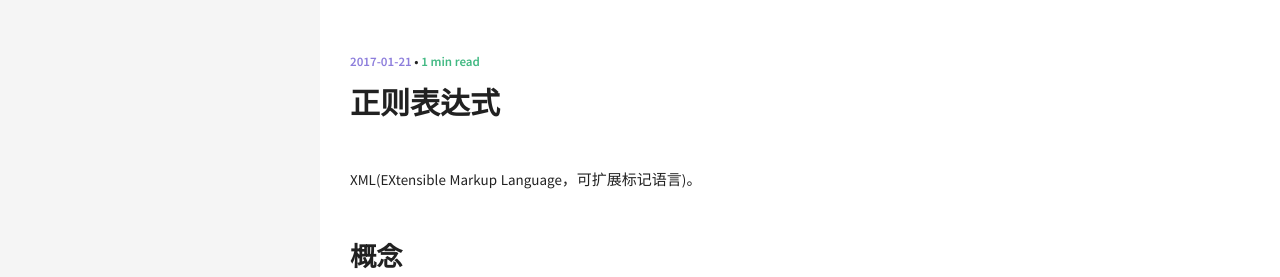
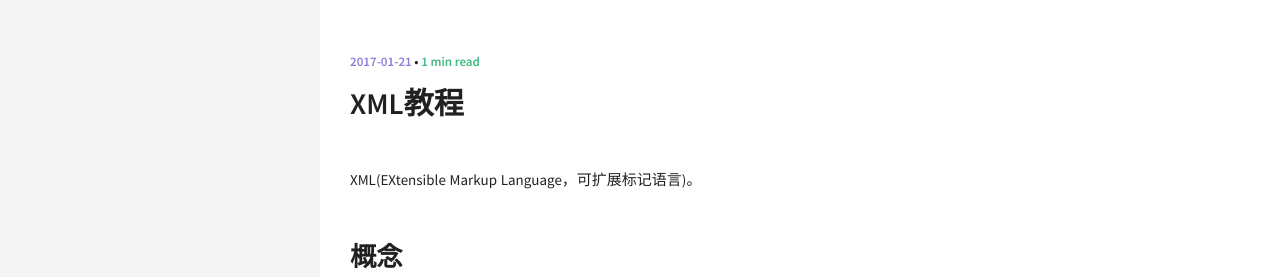
Before and after one commit to transcendtron/liuqinh2s.github.io, a Jekyll site: the page built from _posts/2017-1-21-XML教程.md, in a window 1280 px wide. Shown: the top 277 px of the page. Built offline with Jekyll 4.4.1, drawn with Linux system fonts in a browser that asks for light colours; comment, search, counter and statistics services are not loaded.

Commit message:
add blog

```diff
--- a/_posts/2017-1-21-XML教程.md
+++ b/_posts/2017-1-21-XML教程.md
@@ -1,6 +1,6 @@
 ---
 layout: post
-title: 正则表达式
+title: XML教程
 categories: 教程
 tags: 工具
 comments: true
```
